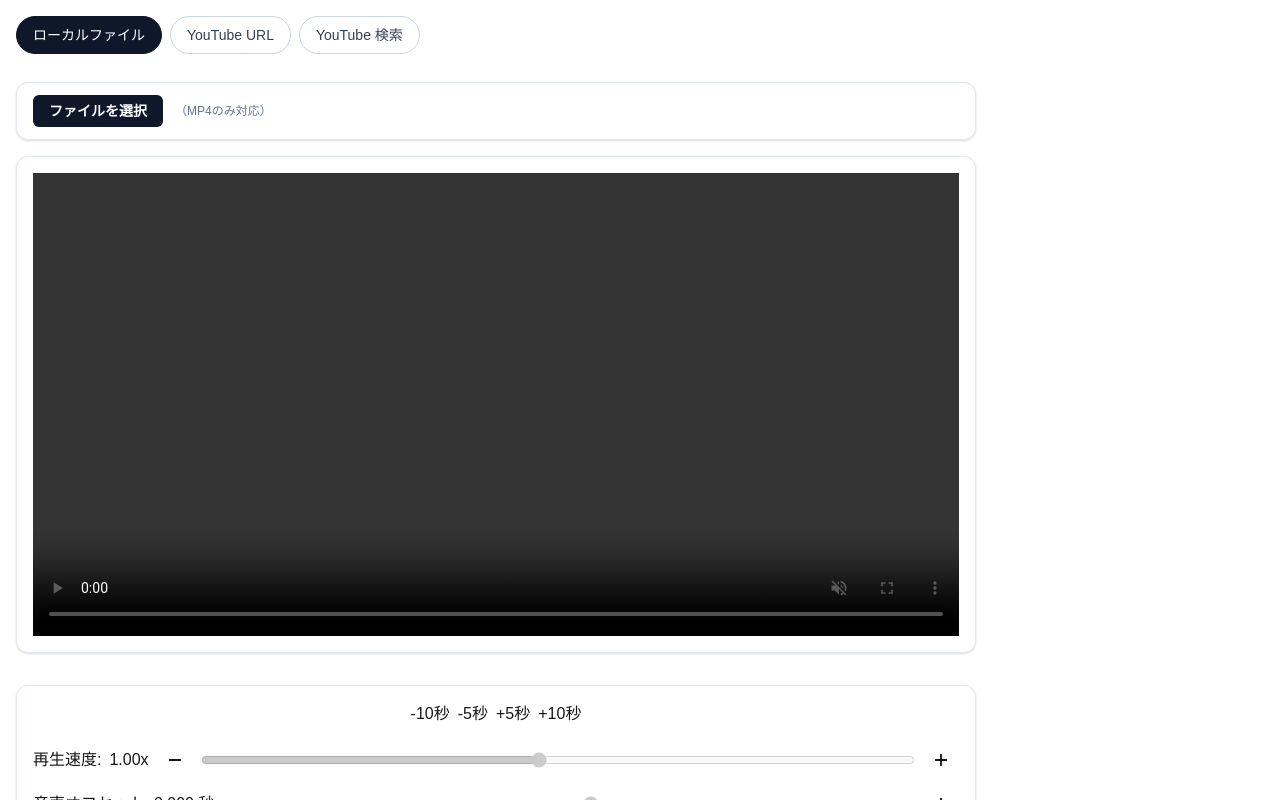
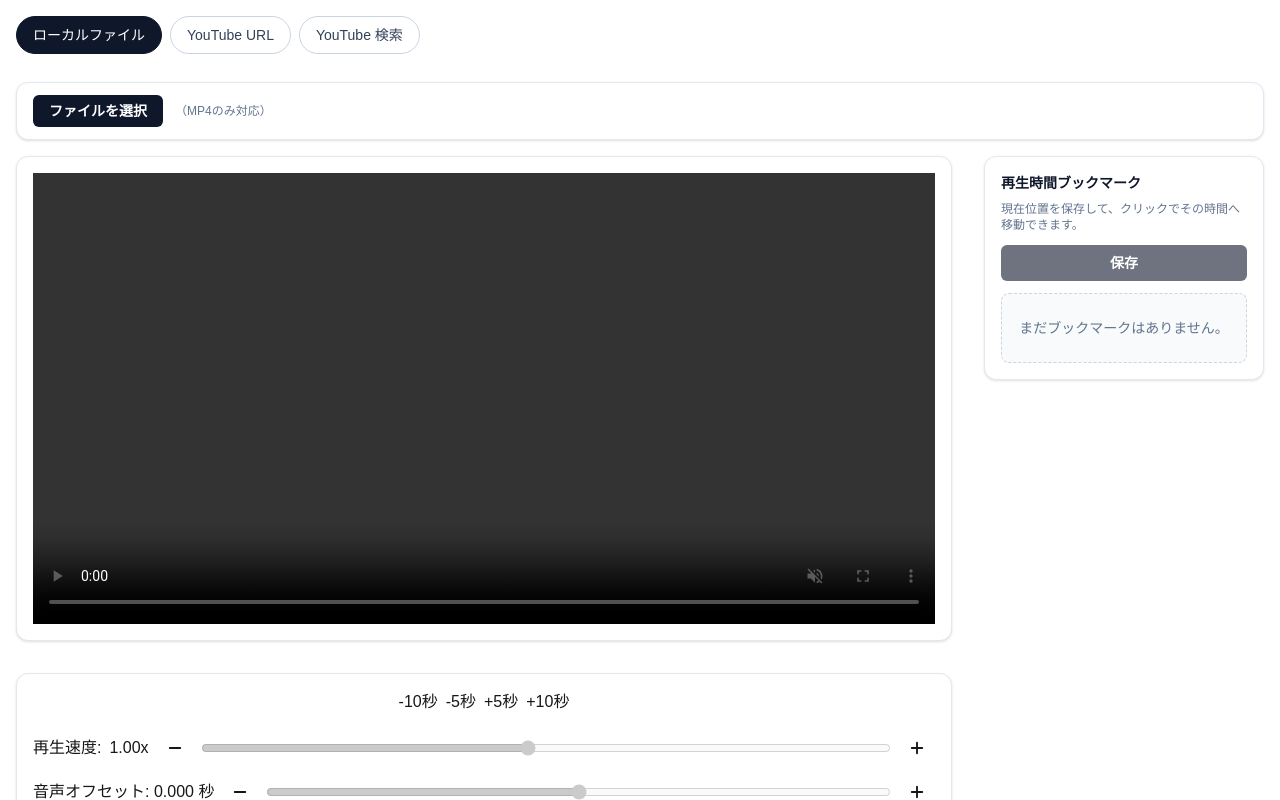
Before and after one commit to Onlysuuji/my-app, a Next.js app: page / in a window 1280 px wide. Shown: the top 800 px of the page. Built offline with nearby package versions, Linux system fonts and the light colour scheme.

Commit message:
Add playback bookmarks and widen the player layout

```diff
--- a/app/player.tsx
+++ b/app/player.tsx
@@ -18,6 +18,11 @@ type SourceMode = "local" | "youtube-url" | "youtube-search";
 type SearchYouTubeResponse = {
   items?: YouTubeVideoSummary[];
   error?: string;
+};
+
+type PlaybackBookmark = {
+  id: string;
+  timeSec: number;
 };
 
 // 同期方式は seekSync のみ使用
@@ -66,6 +71,7 @@ export default function Player() {
   const [ffmpegReady, setFfmpegReady] = useState(false);
   const [trimStartSec, setTrimStartSec] = useState<number | null>(null);
   const [trimEndSec, setTrimEndSec] = useState<number | null>(null);
+  const [bookmarks, setBookmarks] = useState<PlaybackBookmark[]>([]);
   const [youtubeUrlInput, setYoutubeUrlInput] = useState("");
   const [youtubeUrlError, setYoutubeUrlError] = useState<string | null>(null);
   const [youtubeSearchInput, setYoutubeSearchInput] = useState("");
@@ -170,10 +176,32 @@ export default function Player() {
     setYoutubeSource(null);
     setYoutubeWarning(null);
     setYoutubeImportError(null);
+    setBookmarks([]);
 
     // 任意：表示リセット
     setExportError(null);
     setExportProgress(0);
+  };
+
+  const saveBookmarkAtCurrentTime = () => {
+    const video = videoRef.current;
+    if (!video || !localSourceReady) return;
+
+    const timeSec = roundBookmarkTime(video.currentTime);
+    setBookmarks((current) =>
+      [...current, { id: createBookmarkId(), timeSec }].sort((a, b) => a.timeSec - b.timeSec)
+    );
+  };
+
+  const jumpToBookmark = (timeSec: number) => {
+    const video = videoRef.current;
+    if (!video || !localSourceReady) return;
+
+    video.currentTime = clamp(timeSec, 0, video.duration || Infinity);
+  };
+
+  const deleteBookmark = (bookmarkId: string) => {
+    setBookmarks((current) => current.filter((bookmark) => bookmark.id !== bookmarkId));
   };
 
   // AudioContext 初期化
@@ -677,7 +705,7 @@ export default function Player() {
   }, []);
 
   return (
-    <div style={{ display: "grid", gap: 16, maxWidth: 960 }}>
+    <div style={{ display: "grid", gap: 16, width: "100%" }}>
       <Script
         src="/ffmpeg/ffmpeg.js"
         strategy="afterInteractive"
@@ -854,7 +882,8 @@ export default function Player() {
         </section>
       )}
 
-      <section className="grid gap-8">
+      <section className="grid gap-8 lg:grid-cols-[minmax(0,1fr)_280px] lg:items-start">
+        <div className="grid gap-8">
           <div className="grid gap-2 rounded-xl border border-slate-200 bg-white p-4 shadow-sm">
             <video
               muted
@@ -1091,6 +1120,53 @@ export default function Player() {
               ・動画自体の音声は変更されてないので動画のほうはミュートにしてください。<br />
             </p>
           </section>
+        </div>
+
+        <aside className="grid gap-3 rounded-xl border border-slate-200 bg-white p-4 shadow-sm lg:sticky lg:top-4">
+          <div className="grid gap-2">
+            <div className="text-sm font-semibold text-slate-900">再生時間ブックマーク</div>
+            <p className="text-xs text-slate-500">
+              現在位置を保存して、クリックでその時間へ移動できます。
+            </p>
+          </div>
+          <button
+            type="button"
+            onClick={saveBookmarkAtCurrentTime}
+            disabled={localControlsDisabled}
+            className="rounded-md bg-slate-900 px-4 py-2 text-sm font-semibold text-white disabled:opacity-60"
+          >
+            保存
+          </button>
+          {bookmarks.length > 0 ? (
+            <div className="grid gap-2">
+              {bookmarks.map((bookmark, index) => (
+                <div key={bookmark.id} className="flex items-center gap-2">
+                  <button
+                    type="button"
+                    onClick={() => jumpToBookmark(bookmark.timeSec)}
+                    className="grid flex-1 gap-1 rounded-lg border border-slate-200 px-3 py-2 text-left hover:border-slate-400"
+                  >
+                    <span className="text-xs text-slate-500">#{index + 1}</span>
+                    <span className="font-mono text-sm text-slate-900">
+                      {formatBookmarkTime(bookmark.timeSec)}
+                    </span>
+                  </button>
+                  <button
+                    type="button"
+                    onClick={() => deleteBookmark(bookmark.id)}
+                    className="rounded-md border border-slate-300 px-3 py-2 text-xs text-slate-700 hover:border-slate-400"
+                  >
+                    削除
+                  </button>
+                </div>
+              ))}
+            </div>
+          ) : (
+            <div className="rounded-lg border border-dashed border-slate-300 bg-slate-50 px-3 py-6 text-center text-sm text-slate-500">
+              まだブックマークはありません。
+            </div>
+          )}
+        </aside>
       </section>
 
       {sourceMode === "youtube-search" && (
@@ -1223,6 +1299,33 @@ function clamp(x: number, lo: number, hi: number) {
   return Math.max(lo, Math.min(hi, x));
 }
 
+function createBookmarkId() {
+  return `${Date.now()}-${Math.random().toString(36).slice(2, 8)}`;
+}
+
+function roundBookmarkTime(value: number) {
+  return Math.round(value * 1000) / 1000;
+}
+
+function formatBookmarkTime(value: number) {
+  const totalMilliseconds = Math.max(0, Math.round(value * 1000));
+  const totalSeconds = Math.floor(totalMilliseconds / 1000);
+  const milliseconds = totalMilliseconds % 1000;
+  const seconds = totalSeconds % 60;
+  const minutes = Math.floor(totalSeconds / 60) % 60;
+  const hours = Math.floor(totalSeconds / 3600);
+
+  const base = `${minutes.toString().padStart(2, "0")}:${seconds
+    .toString()
+    .padStart(2, "0")}.${milliseconds.toString().padStart(3, "0")}`;
+
+  if (hours > 0) {
+    return `${hours.toString().padStart(2, "0")}:${base}`;
+  }
+
+  return base;
+}
+
 function MinusIcon() {
   return (
     <svg
```
Lines whose indentation alone changed are shown as unchanged.
